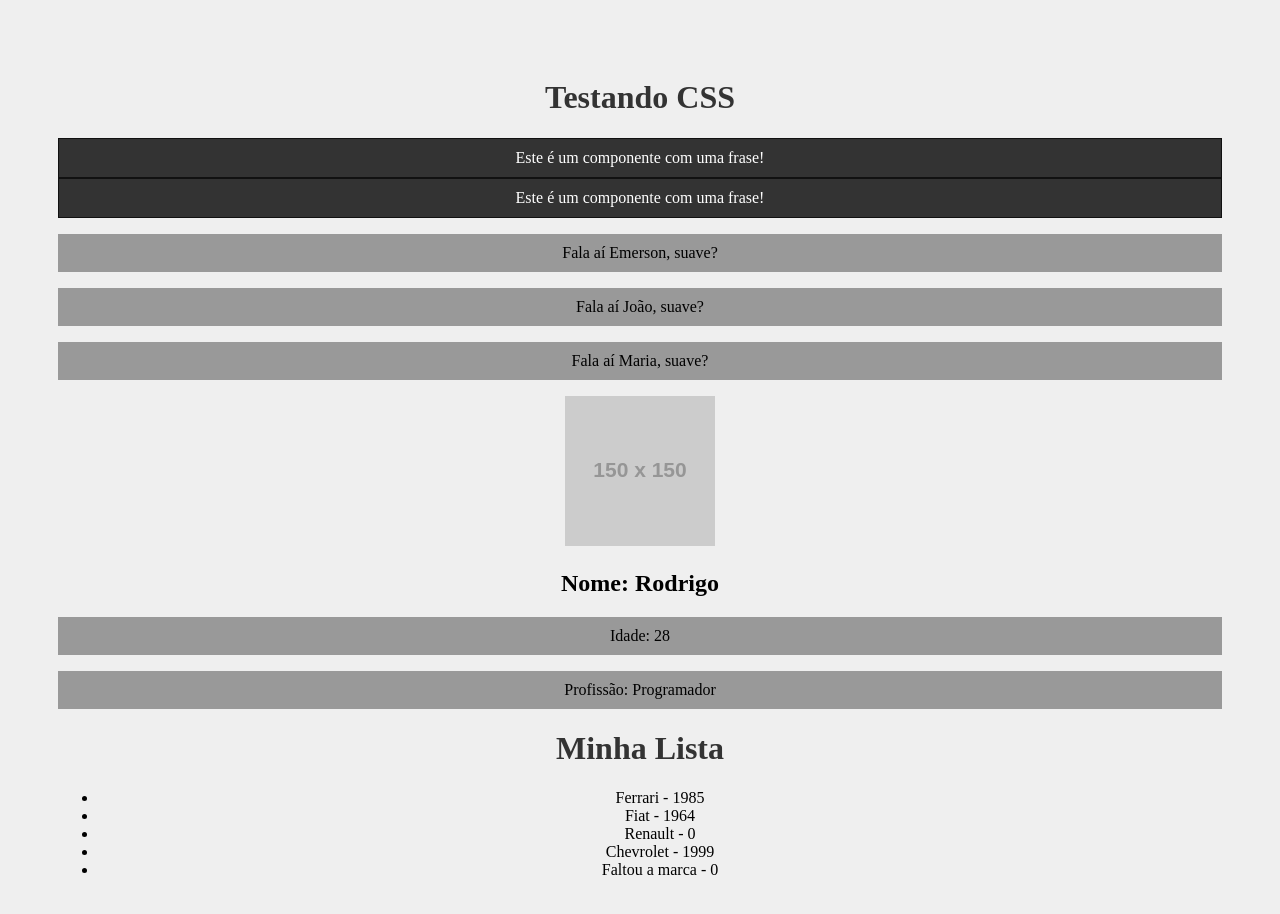
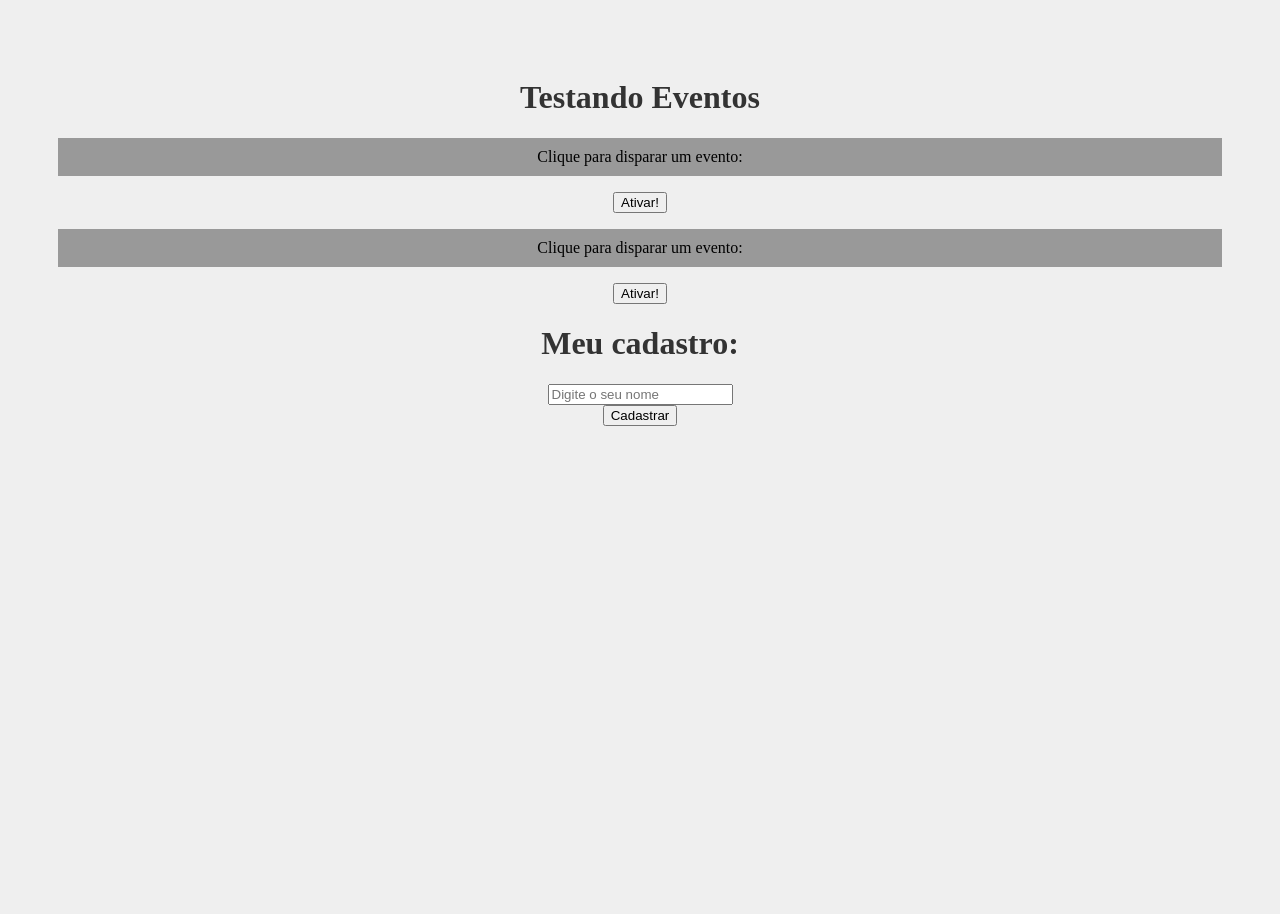
Before and after one commit to emersonmrd/cursoReact, a React (Create React App) app in the folder meu-projeto/: page / in a window 1280 px wide. Shown: the top 914 px of the page. Built offline with nearby package versions, Linux system fonts and the light colour scheme.

Commit message:
Eventos no React

```diff
--- a/meu-projeto/src/App.js
+++ b/meu-projeto/src/App.js
@@ -1,22 +1,14 @@
 import './App.css';
-import SayMyName from './components/SayMyName';
-import Pessoa from './components/Pessoa';
-import Frase from './components/Frase';
-import List from './components/List';
+import Evento from './components/Evento';
+import Form from './components/Form'
 
 function App() {
-  const nome = 'Maria'
-
   return (
     <div className="App">
-    <h1>Testando CSS  </h1>
-    <Frase/>
-    <Frase/>
-    <SayMyName nome="Emerson"/>
-    <SayMyName nome="João"/>
-    <SayMyName nome={nome} />
-    <Pessoa nome="Rodrigo" idade="28" profissao="Programador" foto="https://via.placeholder.com/150"/>
-    <List/>
+    <h1>Testando Eventos </h1>
+    <Evento numero="1"></Evento>
+    <Evento numero="2"></Evento>
+    <Form></Form>
     </div>
   );
 }
--- /dev/null
+++ b/meu-projeto/src/components/Evento.js
@@ -0,0 +1,15 @@
+function Evento({numero}) {
+
+    function meuEvento() {
+        console.log(`Opa, fui ativado! ${numero}`)
+    }
+
+    return (
+        <div>
+            <p>Clique para disparar um evento:</p>
+            <button onClick={meuEvento} >Ativar!</button>
+        </div>
+    )
+}
+
+export default Evento
--- /dev/null
+++ b/meu-projeto/src/components/Form.js
@@ -0,0 +1,23 @@
+function Form() {
+
+    function cadastrarUsuario(e) {
+        e.preventDefault()
+        console.log("Cadastrou o usuário!")
+    }
+
+    return (
+        <div>
+            <h1>Meu cadastro:</h1>
+            <form onSubmit={cadastrarUsuario}>
+                <div>
+                    <input type="text" placeholder="Digite o seu nome" />
+                </div>
+                <div>
+                    <input type="submit" value="Cadastrar" />
+                </div>
+            </form>
+        </div>
+    )
+}
+
+export default Form
```
